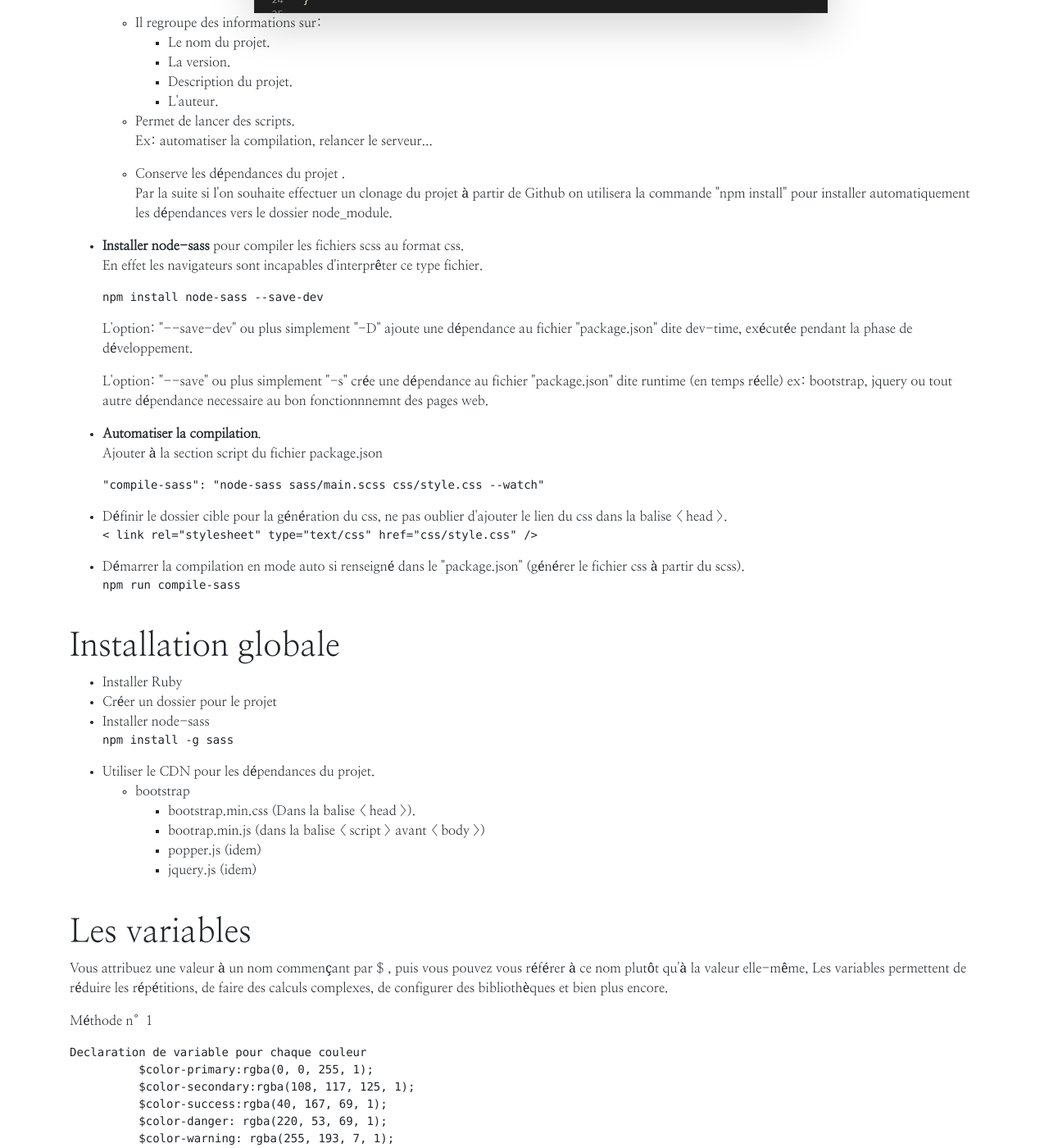
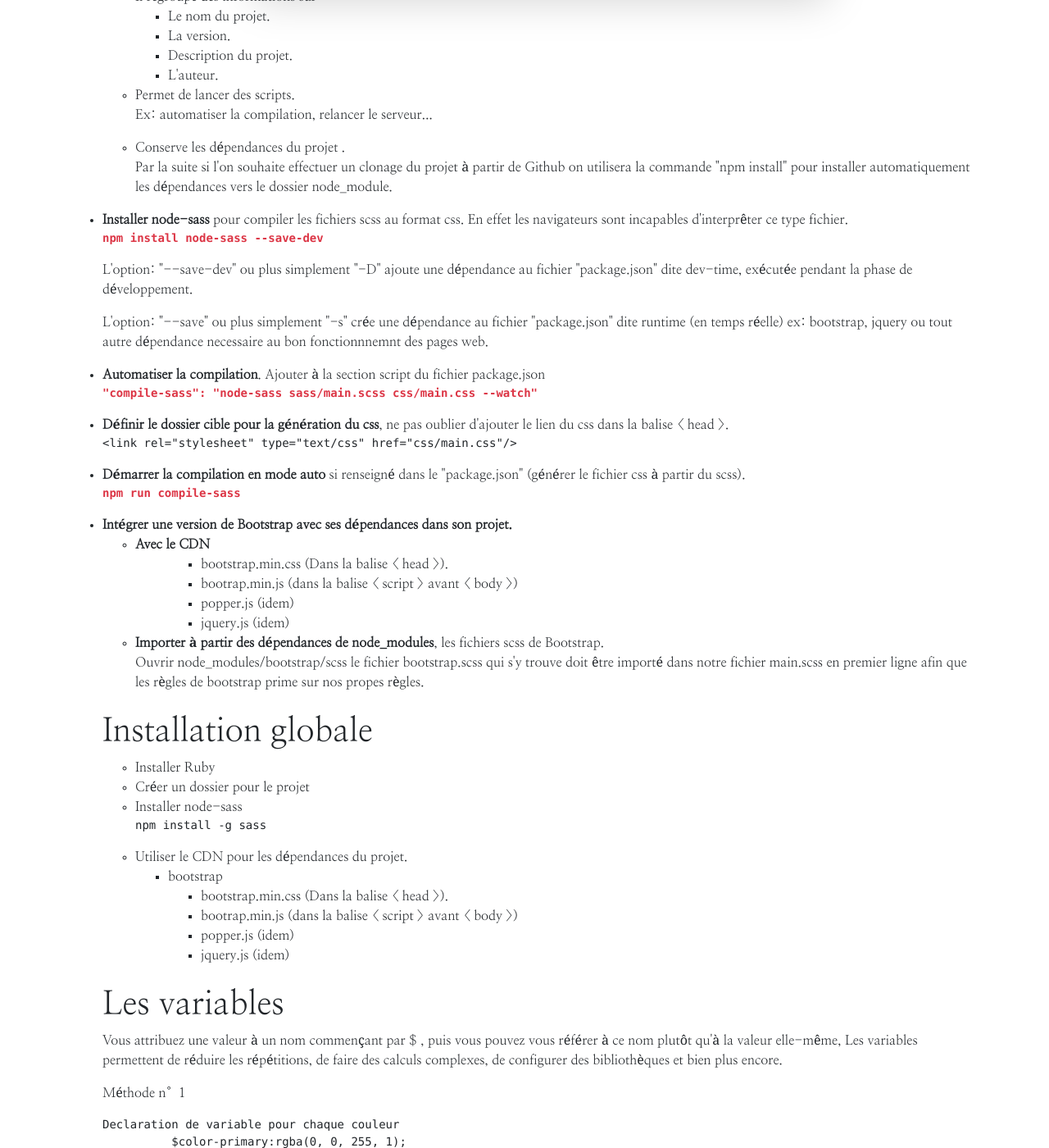
Before and after one commit to ricou12/JEKYLL-SASS-CDN, a Jekyll site: the page built from templates/sass.md, in a window 1280 px wide and 1400 px high, scrolled down 1230 px. Shown: the whole window at 82% size. Built offline with Jekyll 4.4.1, drawn with Linux system fonts in a browser that asks for light colours; nearby versions of some CDN libraries; some web fonts are replaced.

Commit message:
ajout cours sass

```diff
--- a/_layouts/sass.html
+++ b/_layouts/sass.html
@@ -29,9 +29,7 @@ layout : default
         </li>
         <li> Créer un <span class="bold">dossier pour le projet</span>, puis l'ouvrir dans l'éditeur.</li>
         <li><span class="bold">Initialiser le projet</span>, créer un fichier "package.json".
-          <p>
-            <pre>npm init -y</pre> L'option "-y" permet de reporter la phase de configuration du fichier package.json.
-          </p>
+         <pre class="bold text-danger">npm init -y</pre> L'option "-y" permet de reporter la phase de configuration du fichier package.json.
           <div class="row">
             <div class="col-12 d-flex justify-content-center">
               <img class=" shadow-lg" src="{{"./images/contact/package.png" | relative_url}}" alt="package.json">
@@ -57,9 +55,9 @@ layout : default
           </ul>
         </li>
         <li><span class="bold">Installer node-sass</span> pour compiler les fichiers scss au format css.
-          <p>En effet les navigateurs sont incapables d'interprêter ce type fichier.
-            <pre>npm install node-sass --save-dev</pre>
-          </p>
+          En effet les navigateurs sont incapables d'interprêter ce type fichier.
+            <pre class="bold text-danger">npm install node-sass --save-dev</pre>
+
           <p>L'option: "--save-dev" ou plus simplement "-D" ajoute une dépendance au fichier "package.json" dite
             dev-time, exécutée pendant la phase de développement. </p>
           <p>L'option: "--save" ou plus simplement "-s" crée une dépendance au fichier "package.json" dite runtime (en
@@ -67,21 +65,35 @@ layout : default
           </p>
         </li>
         <li><span class="bold">Automatiser la compilation</span>.
-          <p>Ajouter à la section script du fichier package.json
-            <pre>"compile-sass": "node-sass sass/main.scss css/style.css --watch"</pre>
-          </p>
+          Ajouter à la section script du fichier package.json
+            <pre class="bold text-danger">"compile-sass": "node-sass sass/main.scss css/main.css --watch"</pre>
         </li>
-        <li>Définir le dossier cible pour la génération du css, ne pas oublier d'ajouter le lien du css dans la balise
+        <li><span class="bold">Définir le dossier cible pour la génération du css</span>, ne pas oublier d'ajouter le lien du css dans la balise
           &lt; head &gt;.
-          <pre>&lt; link rel="stylesheet" type="text/css" href="css/style.css" /&gt;</pre>
+          <pre>&lt;link rel="stylesheet" type="text/css" href="css/main.css"/&gt;</pre>
         </li>
-        <li><span class="bold"></span>Démarrer la compilation en mode auto si renseigné dans le "package.json" (générer
+        <li><span class="bold">Démarrer la compilation en mode auto</span> si renseigné dans le "package.json" (générer
           le fichier css à partir du scss).
-          <pre>npm run compile-sass</pre>
+          <pre class="bold text-danger">npm run compile-sass</pre>
           <p></p>
         </li>
-      </ul>
-
+        <li><span class="bold">Intégrer une version de Bootstrap avec ses dépendances dans son projet.</span>
+          <ul>
+            <li><span class="bold">Avec le CDN</span>
+              <ul>
+                <ul>
+                  <li>bootstrap.min.css (Dans la balise &lt; head &gt;).</li>
+                  <li>bootrap.min.js (dans la balise &lt; script &gt; avant &lt; body &gt;)</li>
+                  <li>popper.js (idem)</li>
+                  <li>jquery.js (idem)</li>
+                </ul>
+              </ul>
+            </li>
+            <li>
+              <span class="bold">Importer à partir des dépendances de node_modules</span>, les fichiers scss de Bootstrap. <br>
+              Ouvrir node_modules/bootstrap/scss le fichier bootstrap.scss qui s'y trouve doit être importé dans notre fichier main.scss  en premier ligne afin que les règles de bootstrap prime sur nos propes règles.
+            </li>
+          </ul>
       <br>
       <h2>Installation globale</h2>
       <ul>
```
Also changed, not shown: 1 other file.
